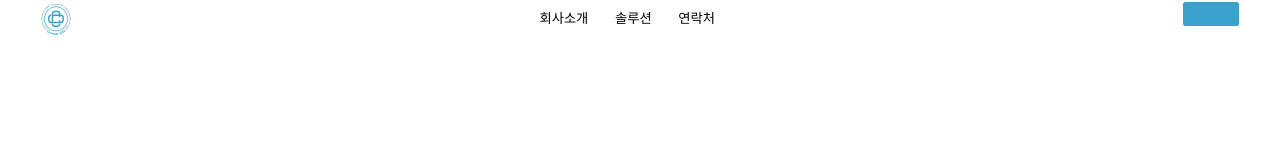
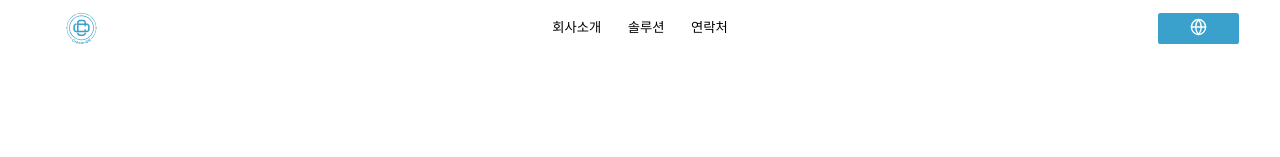
Before and after one commit to 3suji3/creamoff_homepage, a React (Vite) app: page / in a window 1280 px wide. Shown: the top 157 px of the page. Built offline with nearby package versions, Linux system fonts and the light colour scheme.

Commit message:
0922 commit

```diff
--- /dev/null
+++ b/src/components/CustomLanguageSelect.jsx
@@ -0,0 +1,60 @@
+import { useState, useEffect, useRef } from "react";
+import { useTranslation } from "react-i18next";
+import "./styles/Header.css";
+
+const languages = [
+  { code: "", value: "", label: "", icon: "/img/Header_1.svg" },
+  { code: "kr", value: "KR", label: "한국어", icon: "/img/ko.svg" },
+  { code: "en", value: "ER", label: "English", icon: "/img/language_us.svg" },
+];
+
+const CustomLanguageSelect = () => {
+  const { i18n } = useTranslation();
+  const [open, setOpen] = useState(false);
+  const [selected, setSelected] = useState(languages[0]);
+  const dropdownRef = useRef(null);
+
+  const toggleOpen = () => setOpen(!open);
+
+  const handleSelect = (lang) => {
+    setSelected(lang);
+    i18n.changeLanguage(lang.code);
+    setOpen(false);
+  };
+
+  useEffect(() => {
+    const handleClickOutside = (event) => {
+      if (dropdownRef.current && !dropdownRef.current.contains(event.target)) {
+        setOpen(false);
+      }
+    };
+    document.addEventListener("mousedown", handleClickOutside);
+    return () => document.removeEventListener("mousedown", handleClickOutside);
+  }, []);
+
+  return (
+    <div className="custom_select" ref={dropdownRef}>
+      <div className="selected" onClick={toggleOpen}>
+        <img src={selected.icon} alt={selected.label} width={20} />
+        <span>{selected.value}</span>
+      </div>
+
+      {open && (
+        <div className="options">
+          {languages.map((lang) => (
+            <div
+              key={lang.code}
+              className={`option ${lang.label === "" ? "icon" : ""}`}
+              onClick={() => handleSelect(lang)}
+            >
+              <img src={lang.icon} alt={lang.label} width={20} />
+              <span>{lang.label}</span>
+            </div>
+          ))}
+        </div>
+      )}
+    </div>
+  );
+};
+
+export default CustomLanguageSelect;
--- a/src/components/Header.jsx
+++ b/src/components/Header.jsx
@@ -1,16 +1,17 @@
 import "./styles/Header.css";
 import { useEffect, useState } from "react";
 import { useTranslation } from "react-i18next";
+import CustomLanguageSelect from "./CustomLanguageSelect";
 
 const Header = () => {
-  const { t, i18n } = useTranslation();
+  const { t } = useTranslation();
   const [isTop, setIsTop] = useState(true);
   const [menuOpen, setMenuOpen] = useState(false);
 
-  const handleLanguageChange = (e) => {
-    const selectedLanguage = e.target.value;
-    i18n.changeLanguage(selectedLanguage);
-  };
+  // const handleLanguageChange = (e) => {
+  //   const selectedLanguage = e.target.value;
+  //   i18n.changeLanguage(selectedLanguage);
+  // };
 
   const scrollToSection = (id) => {
     const el = document.getElementById(id);
@@ -46,13 +47,14 @@ const Header = () => {
           </p>
         </div>
         <div className="header_language">
-          <select name="language" id="lang" onChange={handleLanguageChange}>
+          {/* <select name="language" id="lang" onChange={handleLanguageChange}>
             <option hidden disabled selected value="">
               <img src="/img/Header_1.svg" alt="language"></img>
             </option>
             <option value="ko">{t("header.ko")}</option>
             <option value="en">{t("header.en")}</option>
-          </select>
+          </select> */}
+          <CustomLanguageSelect />
         </div>
         <div className="menu" onClick={() => setMenuOpen(!menuOpen)}>
           {menuOpen ? "✖" : "☰"}
--- a/src/components/styles/Header.css
+++ b/src/components/styles/Header.css
@@ -2,7 +2,7 @@
   width: 100%;
   transition: all 0.3s ease;
   position: fixed;
-  top: 0;
+  top: 1vw;
   left: 0;
   height: 5.2%;
   background-color: #fff;
@@ -29,6 +29,7 @@
 }
 
 .header_logo {
+  width: 6.4vw;
   display: flex;
   justify-content: center;
   align-items: center;
@@ -64,7 +65,6 @@
   padding: 0.4vw 0.2vw;
   appearance: none;
   border-radius: 0.2vw;
-  margin-bottom: 1vw;
 }
 
 .header_language select:focus {
@@ -134,6 +134,62 @@
   z-index: 998;
 }
 
+/* language 버튼 */
+.custom_select {
+  width: 6.4vw;
+  height: auto;
+  position: relative;
+  cursor: pointer;
+  user-select: none;
+  font-size: 0.97vw;
+}
+
+.custom_select .selected {
+  width: 100%;
+  height: 2.4vw;
+  align-items: center;
+  font-size: 0.84vw;
+  text-align: center;
+  cursor: pointer;
+  background-color: #3aa1cd;
+  color: #fff;
+  border: none;
+  padding: 0.4vw 0.2vw;
+  border-radius: 0.2vw;
+}
+
+.custom_select .selected img {
+  width: 1.36vw;
+}
+
+.custom_select .options {
+  position: absolute;
+  top: 100%;
+  left: 0;
+  background: #3aa1cd;
+  color: #fff;
+  border-radius: 0.28vw;
+  margin-top: 0.12vw;
+  width: 100%;
+  box-shadow: 0 2px 6px rgba(0, 0, 0, 0.15);
+  z-index: 10;
+}
+
+.custom_select .option {
+  padding: 0.55vw 0.69vw;
+  display: flex;
+  align-items: center;
+  justify-content: space-evenly;
+}
+
+.custom_select .option img {
+  width: 1.44vw;
+}
+
+.option.icon img {
+  display: none;
+}
+
 @media screen and (max-width: 768px) {
   .header_nav p {
     font-size: 1.48vw;
@@ -167,9 +223,11 @@
 }
 
 @media screen and (max-width: 500px) {
-  .header_nav,
+  .header_nav {
+    display: none;
+  }
   .header_language {
-    display: none;
+    height: 8.52vw;
   }
   .menu {
     display: block;
--- a/src/mobileComponents/mobileHero.jsx
+++ b/src/mobileComponents/mobileHero.jsx
@@ -5,7 +5,7 @@ const MobileHero = () => {
   return (
     <div className="mobile_hero_section">
       <div className="video_box">
-        <video autoPlay loop>
+        <video autoPlay loop muted>
           <source src="/Hero.mp4" type="video/mp4" />
         </video>
       </div>
```
Also changed, not shown: public/img/language_us.svg (added), 1 other file (tests, documents, lock files or other folders).
